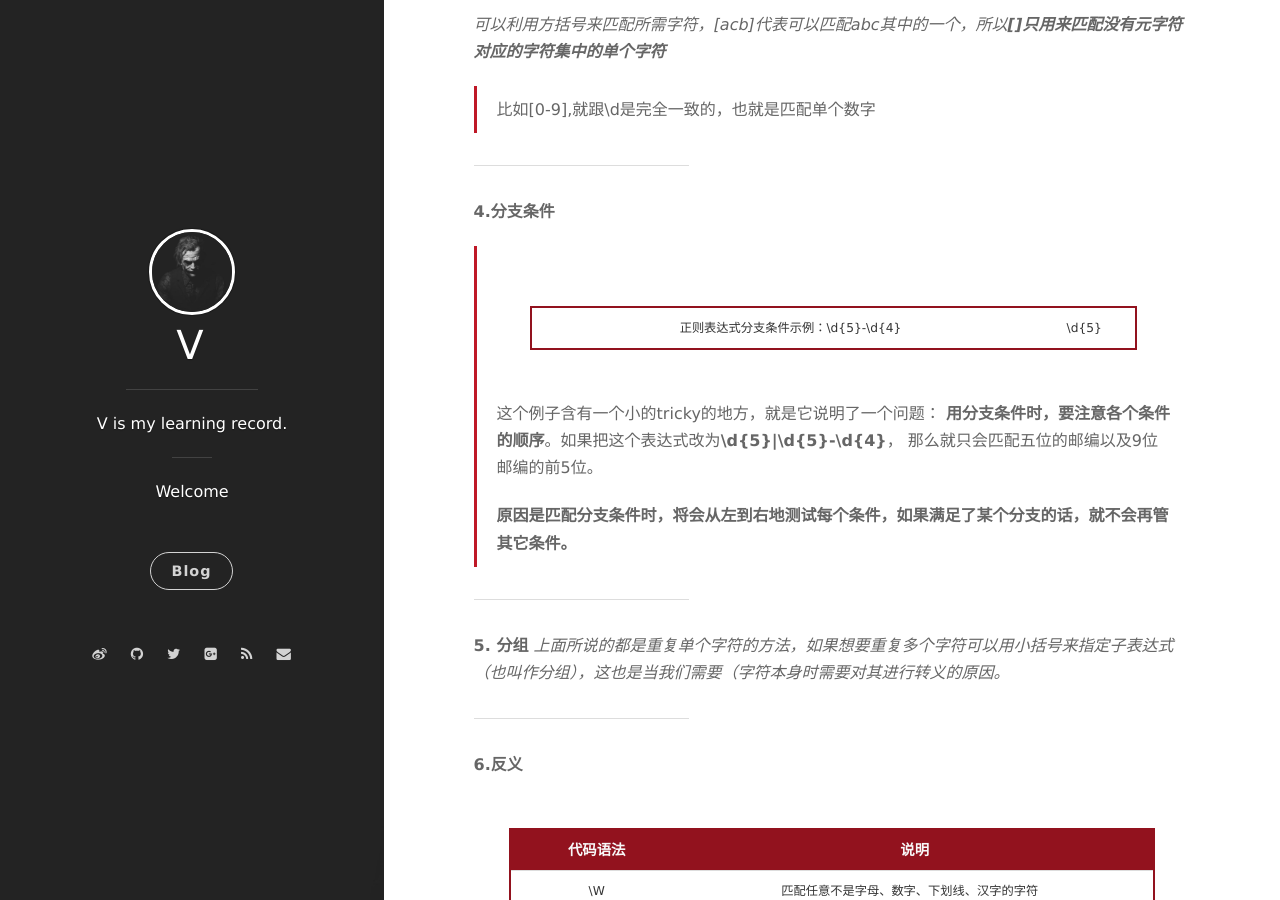
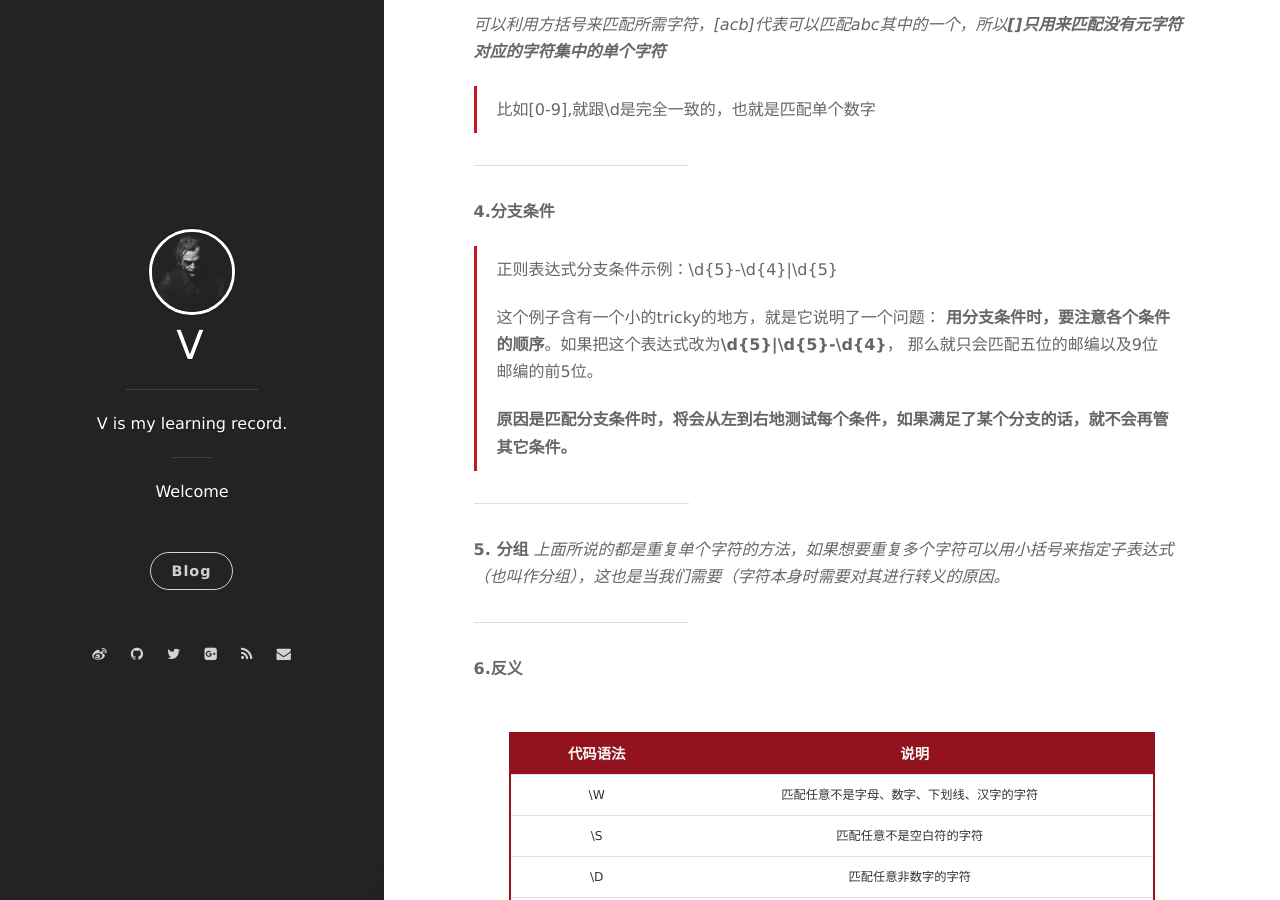
Before and after one commit to mrcwl/bryceyang.github.io, a Jekyll site: the page built from _posts/2017-05-20-正则表达式入门.markdown, in a window 1280 px wide and 900 px high, scrolled down 1201 px. Built offline with Jekyll 4.4.1, drawn with Linux system fonts in a browser that asks for light colours; nearby versions of some CDN libraries; comment, search, counter and statistics services are not loaded.

Commit message:
format fix

```diff
--- a/_posts/2017-05-20-正则表达式入门.markdown
+++ b/_posts/2017-05-20-正则表达式入门.markdown
@@ -62,7 +62,7 @@ tag: Linux
 **4.分支条件**
 
 
-> 正则表达式分支条件示例：\d{5}-\d{4}|\d{5}
+> 正则表达式分支条件示例：\d{5}-\d{4}\|\d{5}
 >
 > 这个例子含有一个小的tricky的地方，就是它说明了一个问题：
 > **用分支条件时，要注意各个条件的顺序**。如果把这个表达式改为**\d{5}|\d{5}-\d{4}**，
--- a/_posts/2017-05-25-Tips.markdown
+++ b/_posts/2017-05-25-Tips.markdown
@@ -8,7 +8,7 @@ tag: Tips
 
 ### git push 免密码
 
-1. 使用文件创建用户名和密码
+1.使用文件创建用户名和密码
 
 文件创建在用户主目录下：
 
```
